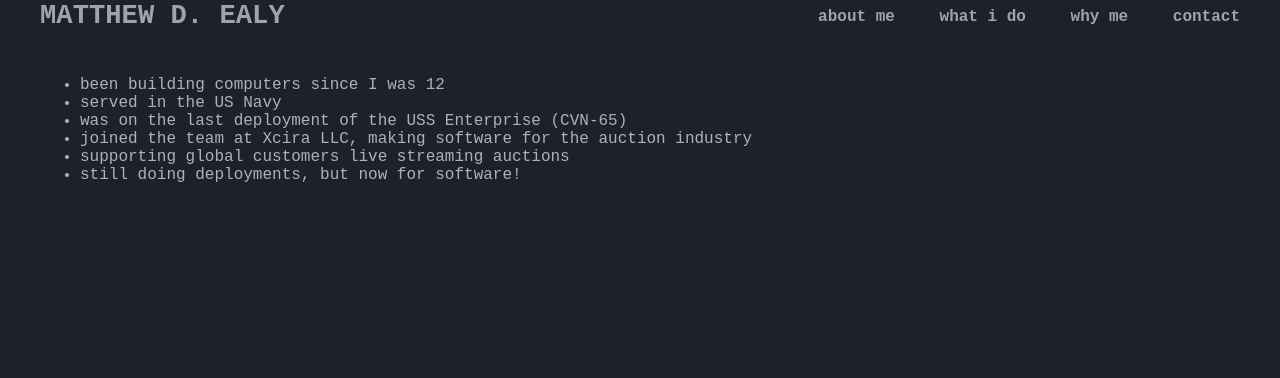
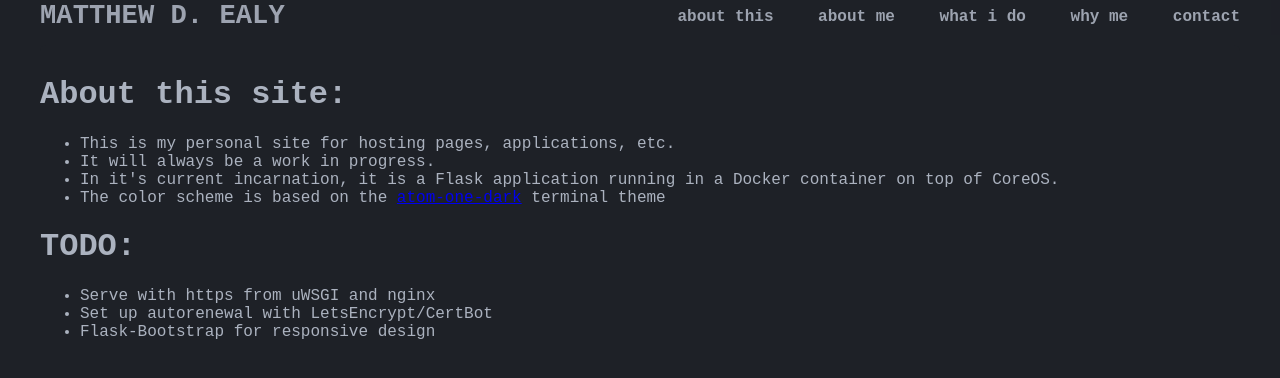
Before and after one commit to free-meal/personal-site, a Flask app: page / in a window 1280 px wide. Shown: the top 378 px of the page. Run offline with Flask 2, Linux system fonts and the light colour scheme.

Commit message:
added about site page

```diff
--- a/personal_site.py
+++ b/personal_site.py
@@ -6,6 +6,11 @@
 
 
 @app.route('/')
+def about_site_page():
+    return render_template("about_site.html")
+
+
+@app.route('/about-me')
 def about_page():
     return render_template("about.html")
 
--- /dev/null
+++ b/templates/about_site.html
@@ -0,0 +1,18 @@
+{%  extends "layout.html" %}
+{% block content %}
+    <div class="about">
+        <h1>About this site:</h1>
+        <ul>
+            <li>This is my personal site for hosting pages, applications, etc.</li>
+            <li>It will always be a work in progress.</li>
+            <li>In it's current incarnation, it is a Flask application running in a Docker container on top of CoreOS.</li>
+            <li>The color scheme is based on the <a href="https://github.com/nathanbuchar/atom-one-dark-terminal">atom-one-dark</a> terminal theme </li>
+        </ul>
+        <h1>TODO:</h1>
+        <ul>
+            <li>Serve with https from uWSGI and nginx</li>
+            <li>Set up autorenewal with LetsEncrypt/CertBot</li>
+            <li>Flask-Bootstrap for responsive design</li>
+        </ul>
+    </div>
+{%  endblock %}
--- a/templates/layout.html
+++ b/templates/layout.html
@@ -12,6 +12,7 @@
         <h1 class="banner">Matthew D. Ealy</h1>
         <strong><nav>
             <ul class="menu">
+                <li><a href="{{ url_for('about_site_page') }}">about this</a></li>
                 <li><a href="{{ url_for('about_page') }}">about me</a></li>
                 <li><a href="{{ url_for('projects_page') }}">what i do</a></li>
                 <li><a href="{{ url_for('skills_page') }}">why me</a></li>
```
